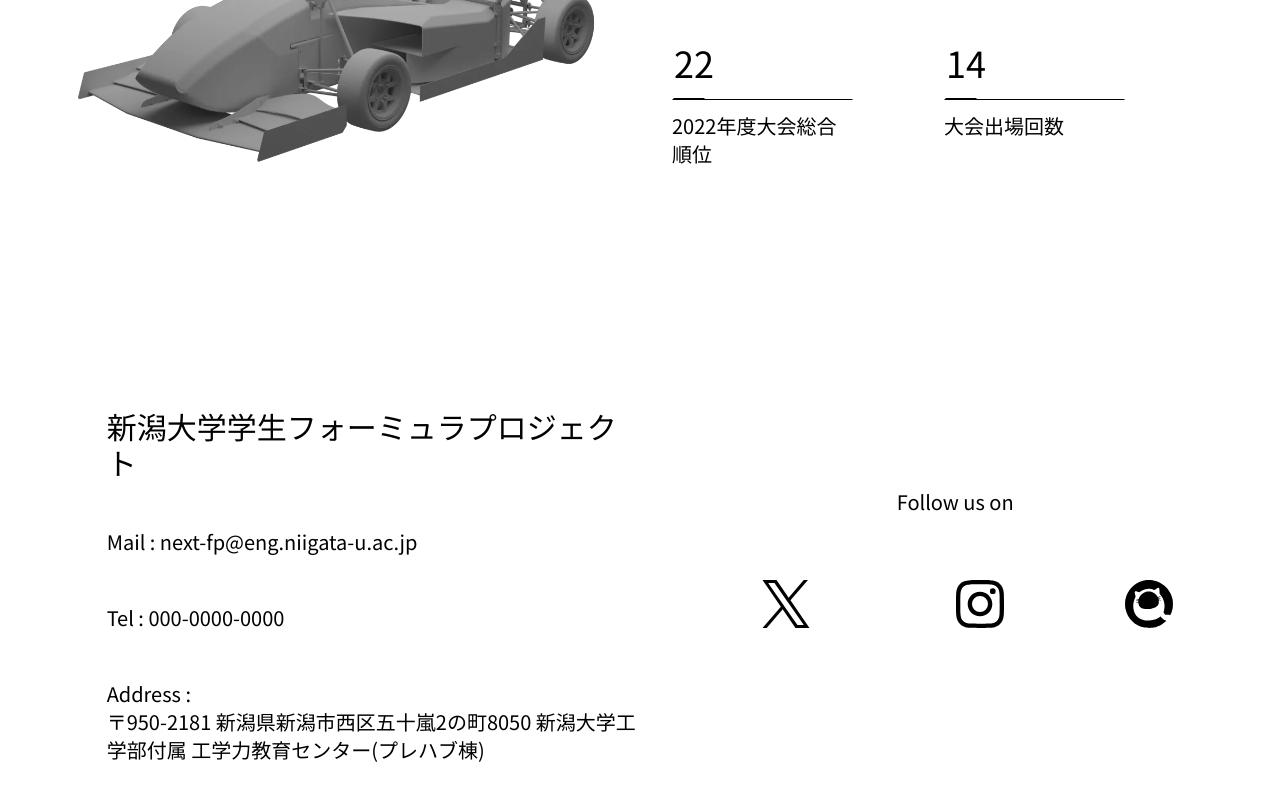
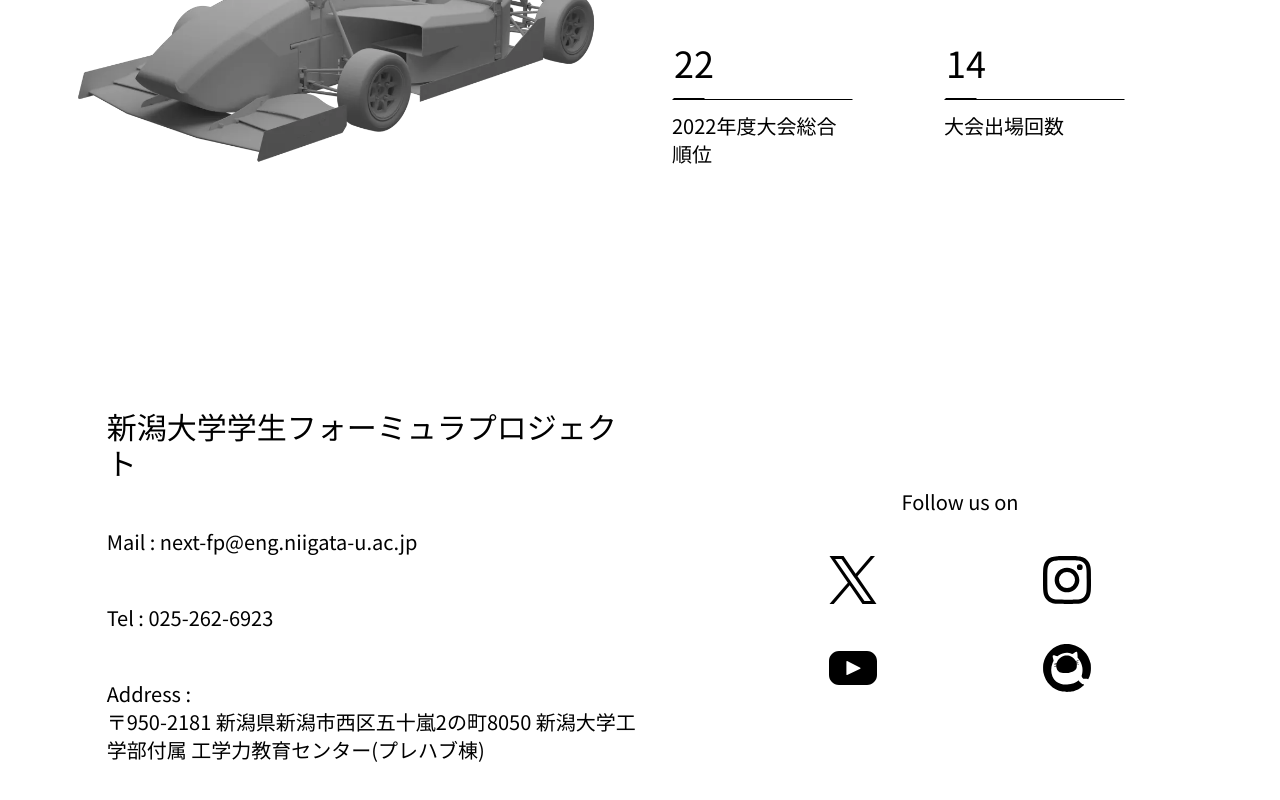
Before and after one commit to nextfp/nextPage, a Next.js app: page / in a window 1280 px wide. Shown: the part 3988-4788 px from the top of the page. Built offline with nearby package versions, Linux system fonts and the light colour scheme.

Commit message:
footerにyoutubeのロゴを追加、電話番号を更新

```diff
--- a/components/Footer.tsx
+++ b/components/Footer.tsx
@@ -1,6 +1,6 @@
 import Image from "next/image";
 import Link from "./Link";
-import { XLogo, InstagramLogo, QiitaLogo } from "@/public/svg";
+import { XLogo, InstagramLogo, QiitaLogo, YoutubeLogo } from "@/public/svg";
 
 export default function Footer() {
   return (
@@ -13,7 +13,7 @@ export default function Footer() {
           <p className="mt-12 text-xl text-black">
             Mail : next-fp@eng.niigata-u.ac.jp
           </p>
-          <p className="mt-12 text-xl text-black">Tel : 000-0000-0000</p>
+          <p className="mt-12 text-xl text-black">Tel : 025-262-6923</p>
           <p className="mt-12 text-xl text-black">
             Address : <br />
             〒950-2181 新潟県新潟市西区五十嵐2の町8050 新潟大学工学部付属
@@ -22,27 +22,35 @@ export default function Footer() {
         </div>
         <div className="col-span-5 col-start-7">
           <div className="mt-20 grid grid-cols-5 gap-y-16">
-            <center className="col-span-full col-start-1 text-xl text-black sm:col-span-5 sm:col-start-2">
+            <div className="col-span-full sm:col-start-2 grid grid-cols-12 gap-y-10">
+              <center className="col-span-full text-xl text-black">
                 Follow us on
               </center>
               <Link
-              className="col-span-full sm:col-span-1 sm:col-start-2"
+                className="col-span-full sm:col-span-6 "
                 href="https://twitter.com/NEXT_Formula"
               >
                 <XLogo className="mx-auto h-12 w-12 fill-black stroke-black" />
               </Link>
               <Link
-              className="col-span-full sm:col-span-1 sm:col-start-4"
+                className="col-span-full sm:col-span-6 sm:col-start-7"
                 href="https://www.instagram.com/next.fp/"
               >
                 <InstagramLogo className="mx-auto h-12  w-12" />
               </Link>
               <Link
-              className="col-span-full mb-9 sm:col-span-1 sm:col-start-6"
+                className="col-span-full sm:col-span-6"
+                href="https://www.youtube.com/channel/UC4didWGeB9XZ70Q3JeKMtTg"
+              >
+                <YoutubeLogo className="mx-auto fill-black w-12 h-12" />
+              </Link>
+              <Link
+                className="col-span-full mb-9 sm:col-span-6 sm:col-start-7"
                 href="https://qiita.com/nextfp"
               >
                 <QiitaLogo className="mx-auto h-12 w-12 fill-black" />
               </Link>
+            </div>
           </div>
           <div></div>
         </div>
--- a/public/svg/index.ts
+++ b/public/svg/index.ts
@@ -5,3 +5,4 @@ export { default as SolidWorks } from "./solidWorks.svg";
 export { default as Suzuki } from "./suzuki.svg";
 export { default as XLogo } from "./XLogo.svg";
 export { default as HomeLogo } from "./homeLogo.svg";
+export { default as YoutubeLogo } from "./youtubeLogo.svg";
```
Also changed, not shown: public/svg/youtubeLogo.svg (added). Lines whose indentation alone changed are shown as unchanged.
